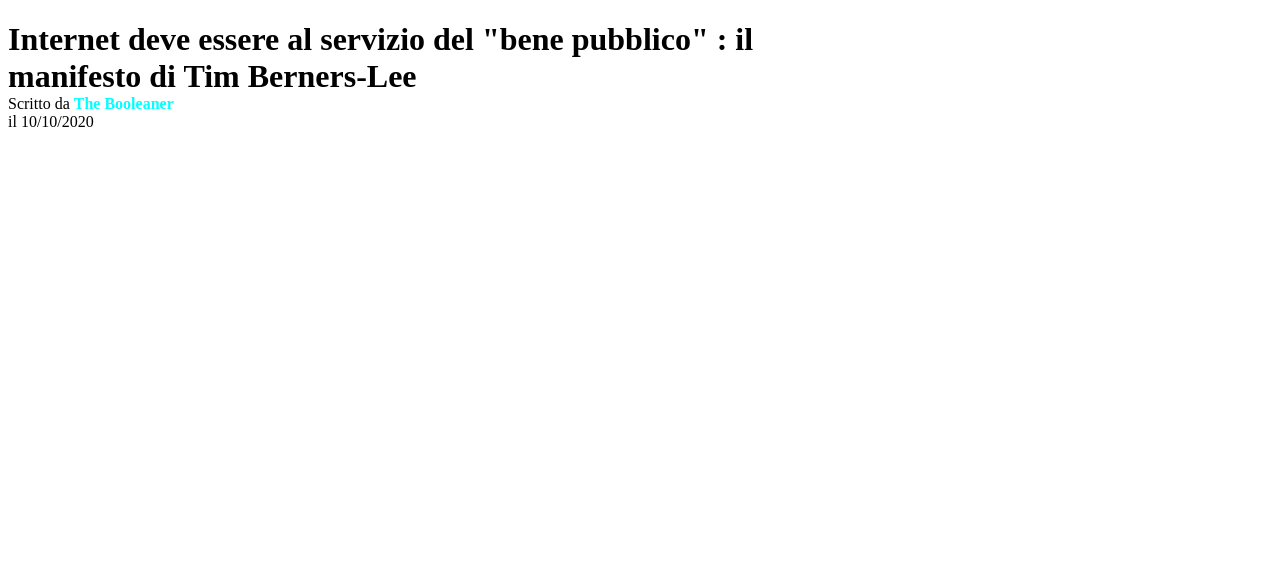
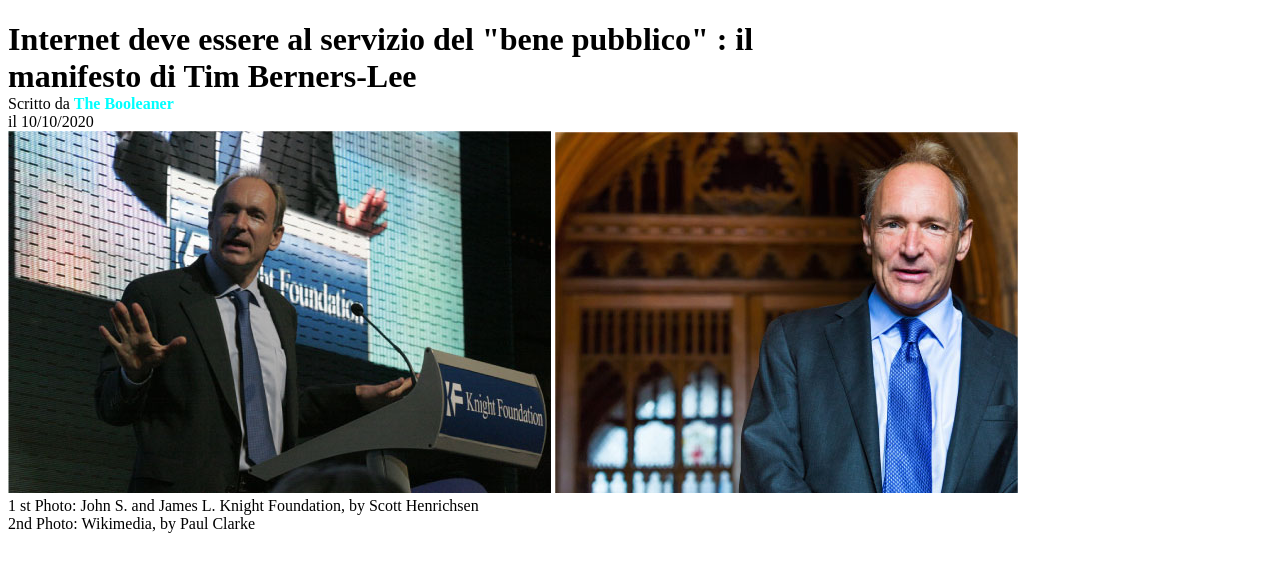
Before and after one commit to irenelar22/html-css-booleaner, a plain HTML site: page index.html in a window 1280 px wide. Shown: the part 72-644 px from the top of the page. Drawn offline with Linux system fonts and the light colour scheme.

Commit message:
image tim

```diff
--- a/index.html
+++ b/index.html
@@ -16,7 +16,9 @@
 <h1 id="titolo">Internet deve essere al servizio del "bene pubblico" : il <br>
     manifesto di Tim Berners-Lee</h1>
     <p id="sottotesto">Scritto da <strong id="texcolor">The Booleaner </strong> <br>il 10/10/2020</p>
-
+<img src="image/tim-1.jpg" alt="">
+<img src="image/tim-2.jpg" alt="">
+<p id="descrizione">1 st Photo: John S. and James L. Knight Foundation, by Scott Henrichsen <br>2nd Photo: Wikimedia, by Paul Clarke</p>
 
 </body>
 </html>
--- a/style.css
+++ b/style.css
@@ -3,3 +3,4 @@
 #texcolor {color: aqua;}
 #sottotesto {margin: 0%;}
 #titolo {margin-bottom: 0%;}
+#descrizione {margin-top: 0%;}
```
Also changed, not shown: image/graph.jpg (added), image/monitor.jpg (added), image/tim-1.jpg (added), image/tim-2.jpg (added).
